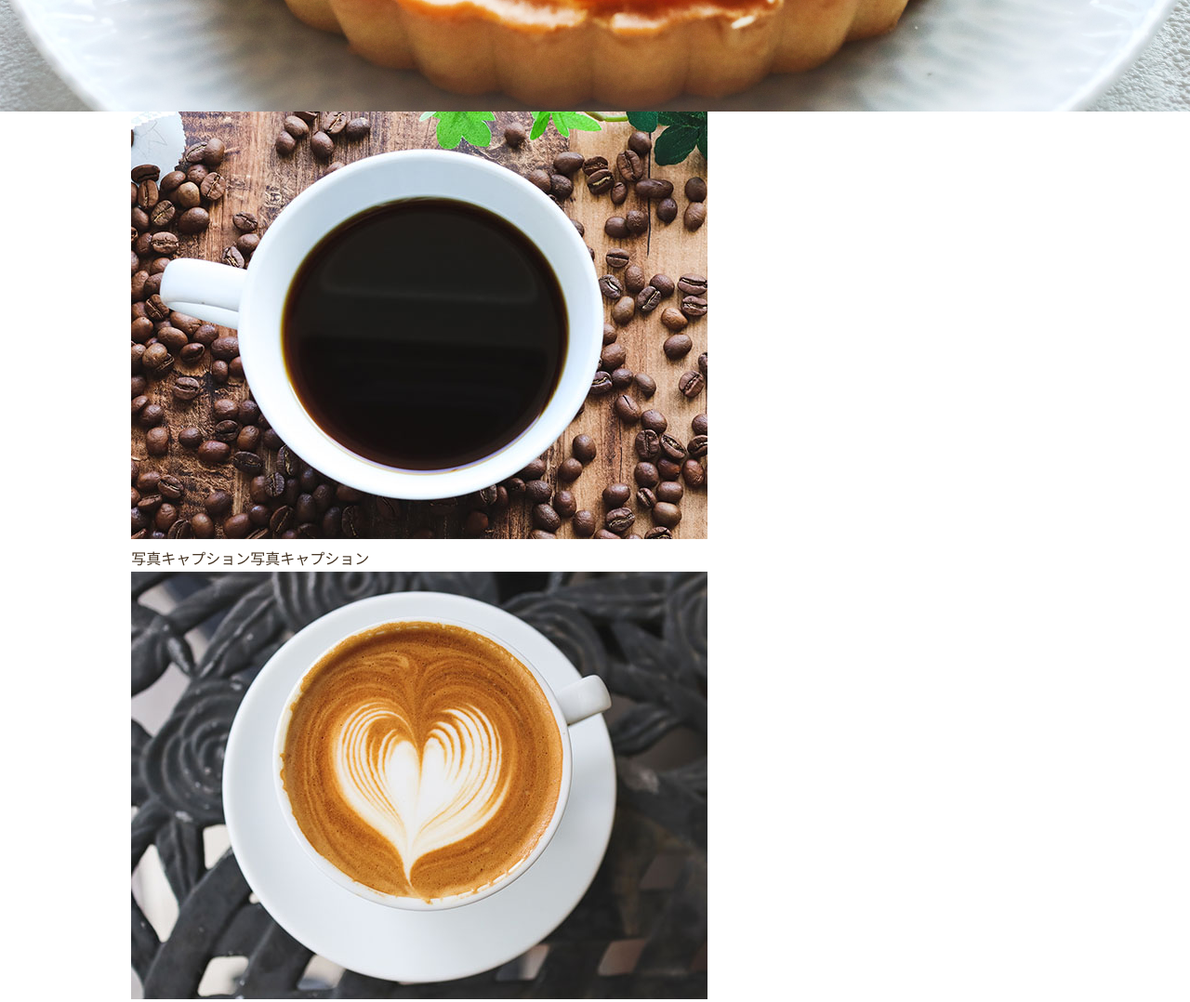
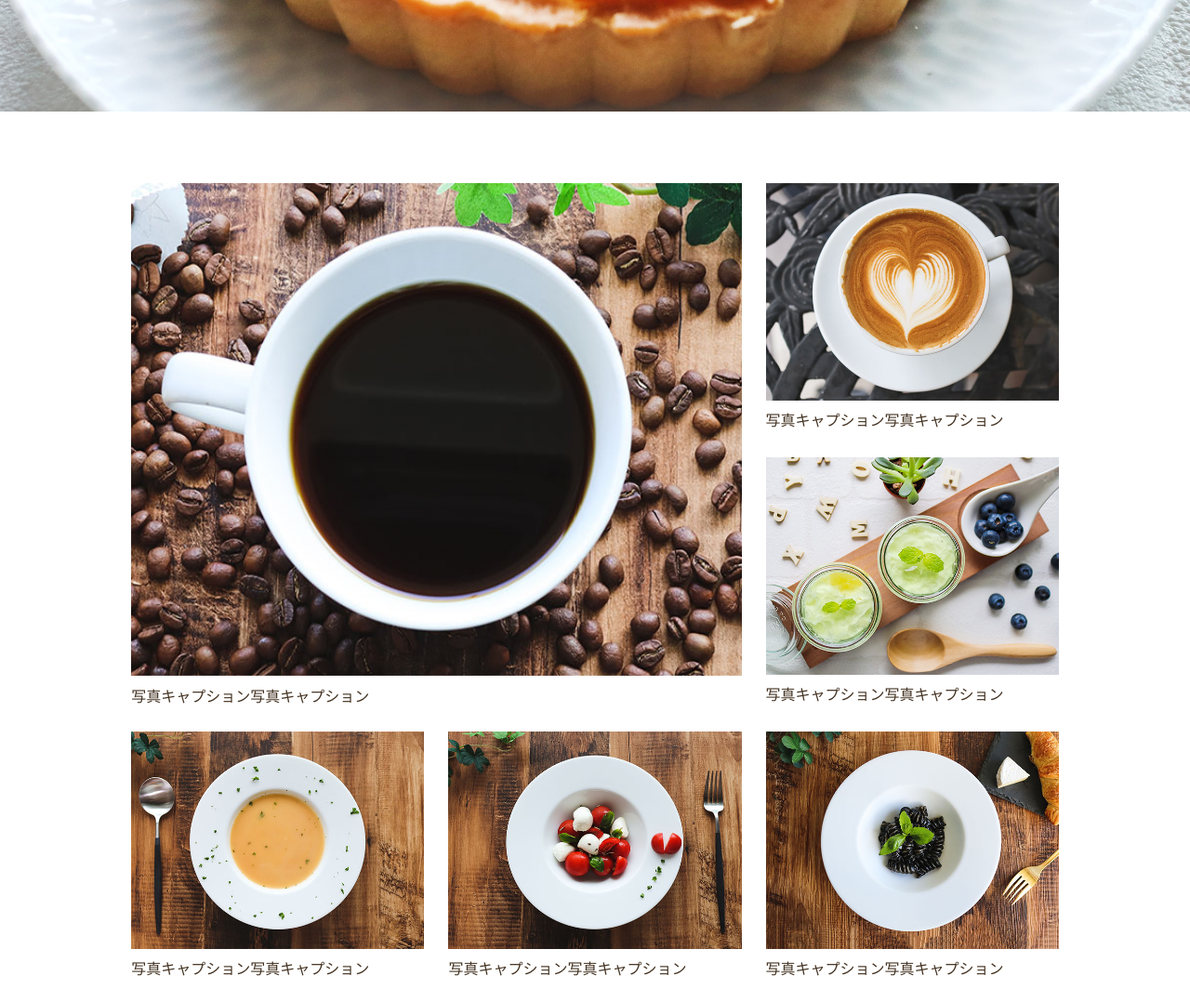
Before and after one commit to akihitosa/wbc-cafe, a plain HTML site: page menu.html in a window 1280 px wide. Shown: the part 680-1758 px from the top of the page at 93% size. Drawn offline with Linux system fonts and the light colour scheme; some packages are replaced by stand-ins of ours.

Commit message:
タイル型サイトp２４４まで更新

```diff
--- a/css/style.css
+++ b/css/style.css
@@ -280,3 +280,19 @@ aside p {
     font-size: 1.125rem;
     margin: 10px 0 0;
 }
+
+.grid {
+    display: grid;
+    gap: 26px;
+    grid-template-columns: repeat(auto-fit, minmax(240px, 1fr));
+    margin-top: 6%;
+    margin-bottom: 50px;
+}
+.big-box {
+    grid-column: 1 / 3 ;
+    grid-row: 1 / 3;
+}
+.big-box img {
+    height: 94%;
+    width: 100%;
+}
--- a/menu.html
+++ b/menu.html
@@ -34,7 +34,7 @@
         </div><!-- /#menu -->
 
         <div class="wrapper grid">
-            <div class="item">
+            <div class="item big-box">
                 <img src="images/menu1.jpg" alt="">
                 <p>写真キャプション写真キャプション</p>
             </div>
```
